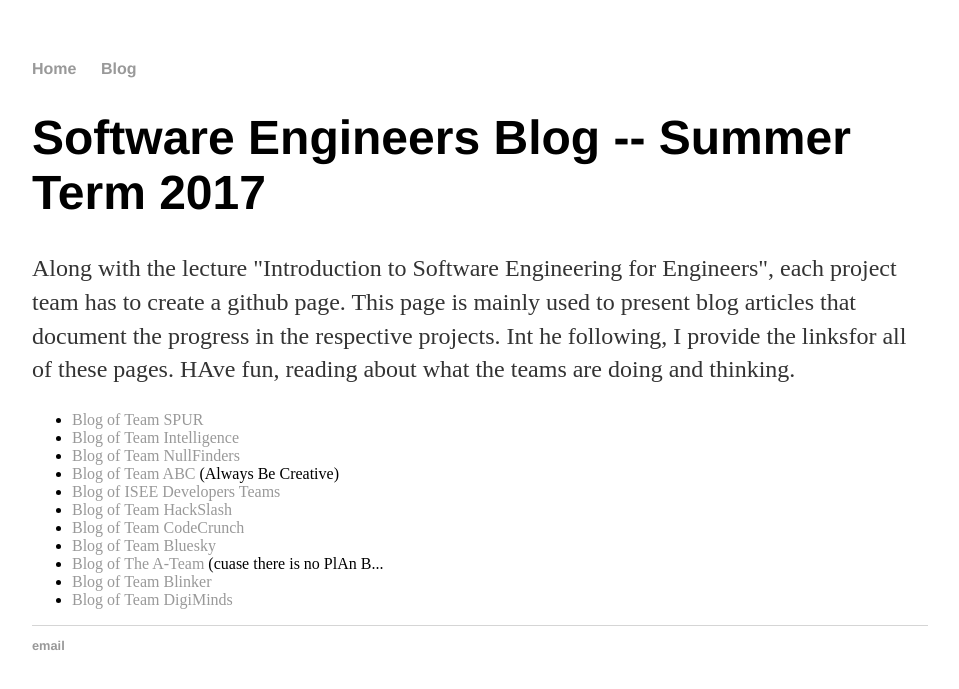
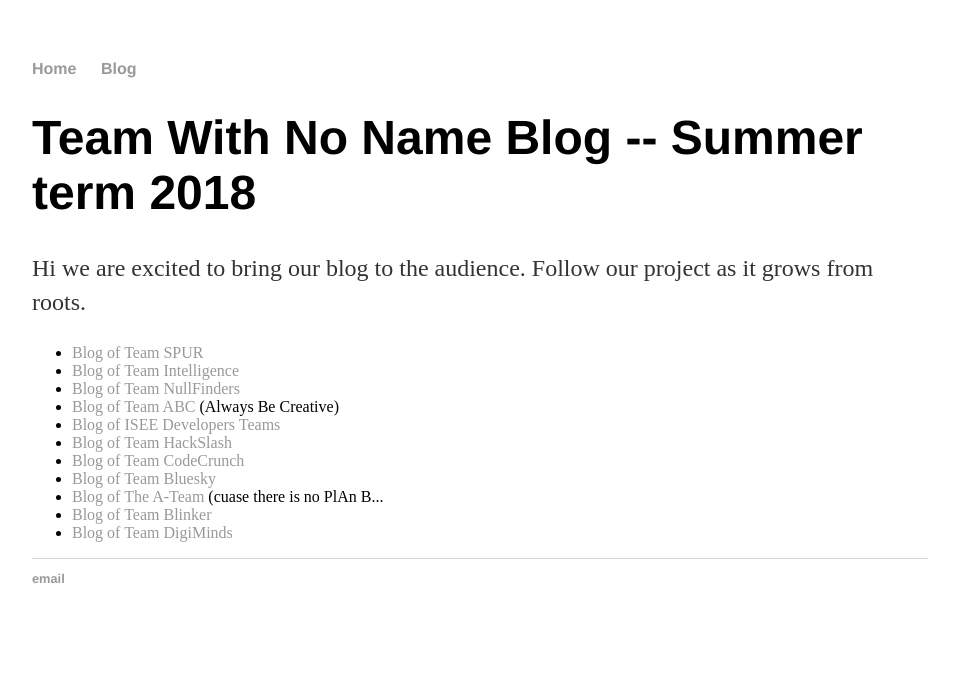
Before and after one commit to AntoThomasK03/isee2018-TeamWithNoName, a Jekyll site: the page built from docs/index_old.html, in a window 1280 px wide. Shown: the top 689 px of the page, without its empty margins (160-1119 px from the left). Built offline with Jekyll 4.4.1, drawn with Linux system fonts in a browser that asks for light colours.

Commit message:
Update index_old.html

```diff
--- a/docs/index_old.html
+++ b/docs/index_old.html
@@ -1,10 +1,10 @@
 ---
 layout: default
-title: Software Engineers Blog -- Summer term 2017
+title: Team With No Name Blog -- Summer term 2018
 ---
 <div class="blurb">
-	<h1>Software Engineers Blog -- Summer Term 2017</h1>
-	<p>Along with the lecture "Introduction to Software Engineering for Engineers", each project team has to create a github page. This page is mainly used to present blog articles that document the progress in the respective projects. Int he following, I provide the linksfor all of these pages. HAve fun, reading about what the teams are doing and thinking.</p>
+	<h1>Team With No Name Blog -- Summer term 2018</h1>
+	<p>Hi we are excited to bring our blog to the audience. Follow our project as it grows from roots.</p>
 
 <ul>
 	<li><a href="https://dbse-teaching.github.io/isee2017-spur/" target="_blank">Blog of Team SPUR</a></li>
```
